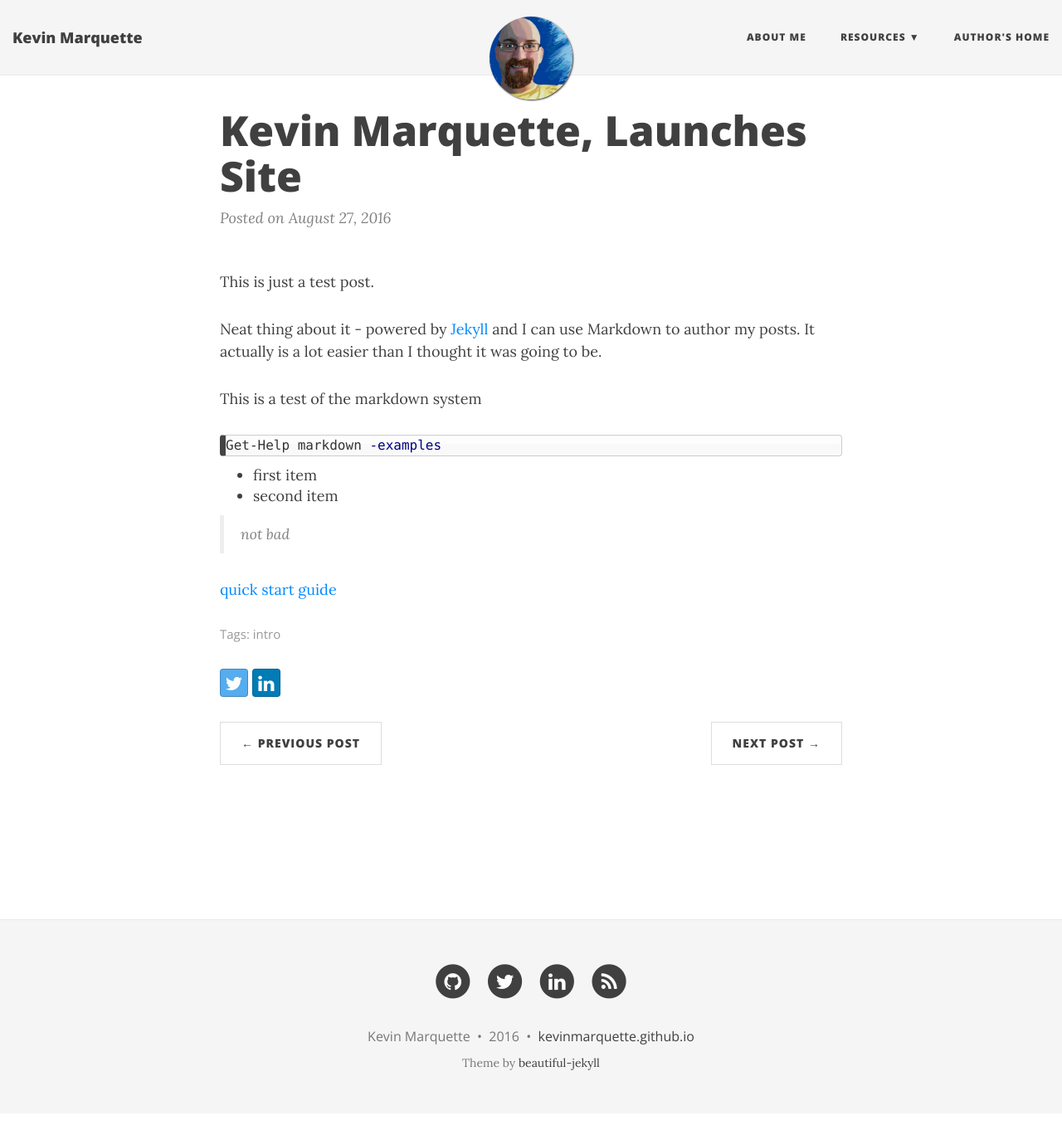
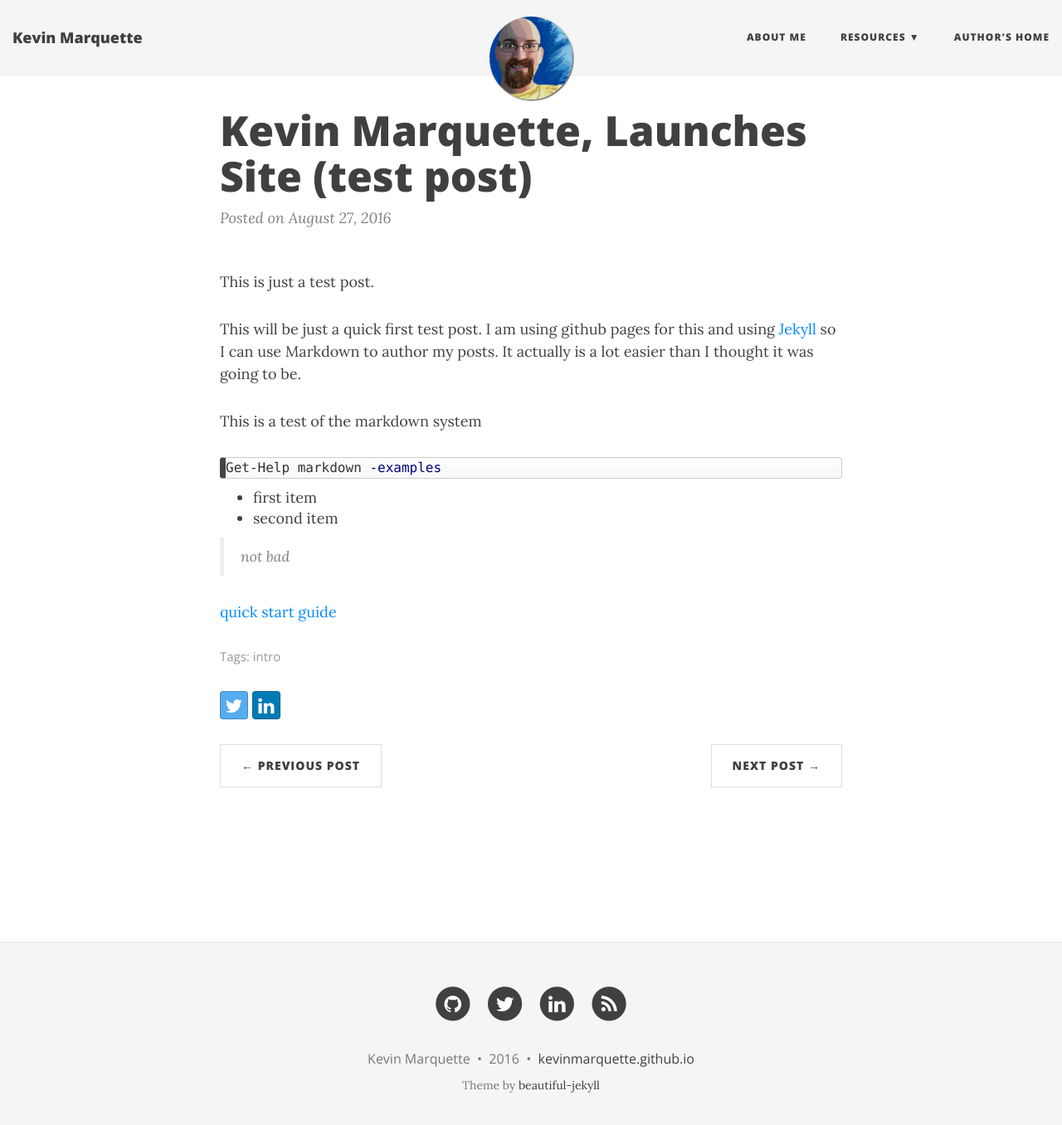
Before and after one commit to KevinMarquette/kevinmarquette.github.io, a Jekyll site: the page built from _posts/2016-08-27-kevin-marquette-site-launched.md, in a window 1280 px wide and 1369 px high. Shown: the top 1356 px of the window at 83% size. Built offline with Jekyll 4.4.1, drawn with Linux system fonts in a browser that asks for light colours; nearby versions of some CDN libraries.

Commit message:
cleaned up old posts

```diff
--- a/_posts/2016-08-27-kevin-marquette-site-launched.md
+++ b/_posts/2016-08-27-kevin-marquette-site-launched.md
@@ -1,13 +1,13 @@
 ---
 layout: post
-title: "Kevin Marquette, Launches Site"
+title: "Kevin Marquette, Launches Site (test post)"
 date: 2016-08-27
 tags: [intro]
 ---
 
 This is just a test post.
 
- Neat thing about it - powered by [Jekyll](http://jekyllrb.com) and I can use Markdown to author my posts. It actually is a lot easier than I thought it was going to be.
+This will be just a quick first test post. I am using github pages for this and using [Jekyll](http://jekyllrb.com) so I can use Markdown to author my posts. It actually is a lot easier than I thought it was going to be.
 
 This is a test of the markdown system
 
```
Also changed, not shown: _posts/2016-08-27-kevin-marquette-old-content.md (line endings or trailing spaces).
